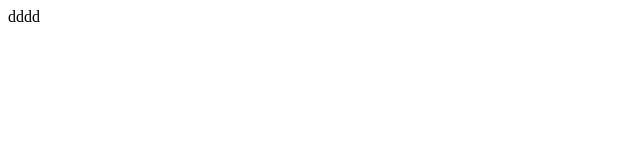
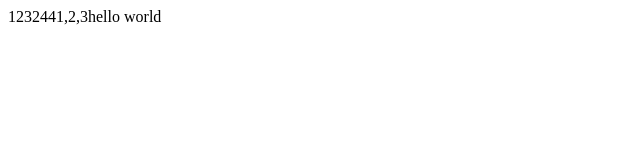
Before and after one commit to wang3690004/piecesofcode-react, a React app: page / in a window 1280 px wide. Shown: the top 160 px of the page, without its empty margins (0-640 px from the left). Built offline with nearby package versions, Linux system fonts and the light colour scheme; the HTML template or start-up script is replaced by a standard one.

Commit message:
1.typescript学习

```diff
--- a/package.json
+++ b/package.json
@@ -38,6 +38,7 @@
     "@types/react-dom": "^16.9.5",
     "@types/react-redux": "^7.1.7",
     "@types/react-router-dom": "^5.1.3",
+    "@types/webpack-env": "^1.15.1",
     "awesome-typescript-loader": "^5.2.1",
     "clean-webpack-plugin": "^3.0.0",
     "css-loader": "^3.4.2",
--- a/src/app.tsx
+++ b/src/app.tsx
@@ -8,11 +8,12 @@ import React from 'react';
 
 
 interface props {
-  testa: string,
+  // testa: string,
 }
 
 interface state {
-  bbb:any
+  bbb:any,
+  testa:object,
 }
 
 
@@ -20,13 +21,26 @@ class App extends React.Component<props,state> {
   constructor(props:props ){
     super(props)
     this.state = {
-      bbb:'dddd'
+      bbb:'dddddddddasdasdasddddd',
+      testa:[1,2,'3',[2,'44']],
     }
+  }
+
+   test(){
+    let slogan :string[] = ['1,2,3']
+    return (<span>{slogan}</span>)
+  }
+  testb(){
+    let slogan = 'hello world'
+    return (<span>{slogan}</span>)
   }
 
   render(): any{
     return (
-      <div>{this.state.bbb}</div>
+      <div>{this.state.testa}
+      {this.test()}
+      {this.testb()}
+      </div>
     )
   }
 
--- a/src/index.tsx
+++ b/src/index.tsx
@@ -3,22 +3,25 @@ import ReactDom from 'react-dom';
 import {HashRouter} from 'react-router-dom'
 import App from './app'
 
-// import {Provider} from 'react-redux'
+import {Provider} from 'react-redux'
 // import store from './redux/store'
 
-// if(module.hot) {
-//   module.hot.accept(()=>{
-//     ReactDom.render(
-//       <Provider >
-//       <BrowserRouter><App /></BrowserRouter>
-//       </Provider>,
-//       document.getElementById('root')
-//     )
-//   })
-// }
+if(module.hot) {
+  module.hot.accept(()=>{
+    console.log('222222')
+    ReactDom.render(
+      // <Provider >
+      /* // <BrowserRouter> */
+      <App  />,
+      /* // </BrowserRouter> */
+      //  </Provider>,
+      document.getElementById('root')
+    )
+  })
+}
 const render = ()=>{
   ReactDom.render(
-    <App testa='333' />,
+    <App  />,
   document.getElementById('root')
 )
 }
```
Also changed, not shown: 1 other file (tests, documents, lock files or other folders).
